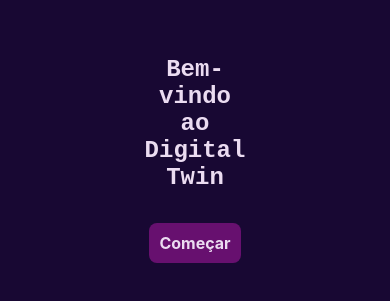
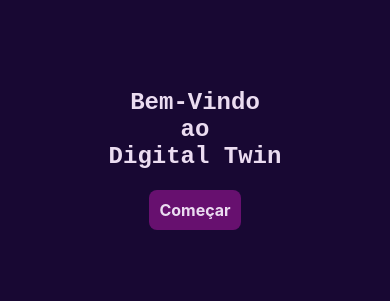
Before and after one commit to Humartins/digital-twin-app, a React Native app: screen /Home in a window 390 px wide. Shown: the part 263-564 px from the top of the page. Built offline with nearby package versions, Linux system fonts and the light colour scheme.

Commit message:
ajustes na tela Home e remoçã de componentes desnecessários

```diff
--- a/src/screens/Home/HomeScreen.tsx
+++ b/src/screens/Home/HomeScreen.tsx
@@ -10,7 +10,14 @@ const HomeScreen = () => {
 
   return (
     <View style={styles.container}>
-      <Text style={Homestyles.inlineText}>Bem-vindo ao Digital Twin</Text>
+      <View>
+        <Text style = {Homestyles.Title} numberOfLines={1}>Bem-Vindo</Text>
+
+        <Text style = {Homestyles.Title}>ao</Text>
+
+        <Text style = {Homestyles.TitleWMB} numberOfLines={1}>Digital Twin</Text>
+      </View>
+
       <TouchableOpacity
         style={styles.button}
         onPress={() => navigation.navigate('Sensors')}
--- a/src/screens/Home/styles.ts
+++ b/src/screens/Home/styles.ts
@@ -1,12 +1,19 @@
 import { StyleSheet } from 'react-native';
 
 export const Homestyles = StyleSheet.create({
-  inlineText: {
+  Title:{
     fontSize: 24,
     fontWeight: 'bold',
     color: '#EBDCF1',
     textAlign: 'center',
     fontFamily: 'monospace',
-  marginBottom: 32,
   },
+  TitleWMB:{
+    fontSize: 24,
+    fontWeight: 'bold',
+    color: '#EBDCF1',
+    textAlign: 'center',
+    fontFamily: 'monospace',
+    marginBottom: 20,
+  }
 });
--- a/src/screens/Sensors/SensorList.tsx
+++ b/src/screens/Sensors/SensorList.tsx
@@ -1,6 +1,5 @@
 import React, { useEffect, useState } from 'react';
 import { View, Text, FlatList } from 'react-native';
-import { styles } from '../../../styles';
 import { SensorsStyles } from './style';
 import sensoresMock from '../../mock/sensors.json' with { type: "json" };
 
@@ -38,7 +37,7 @@ export default function SensorList() {
   );
 
   return (
-    <View style={styles.container}>
+    <View>
       <FlatList
         data={sensors}
         renderItem={renderSensor}
```
Also changed, not shown: src/components/ListaHorizontal/index.tsx (deleted, +0 -39 lines). Lines whose indentation alone changed are shown as unchanged.
